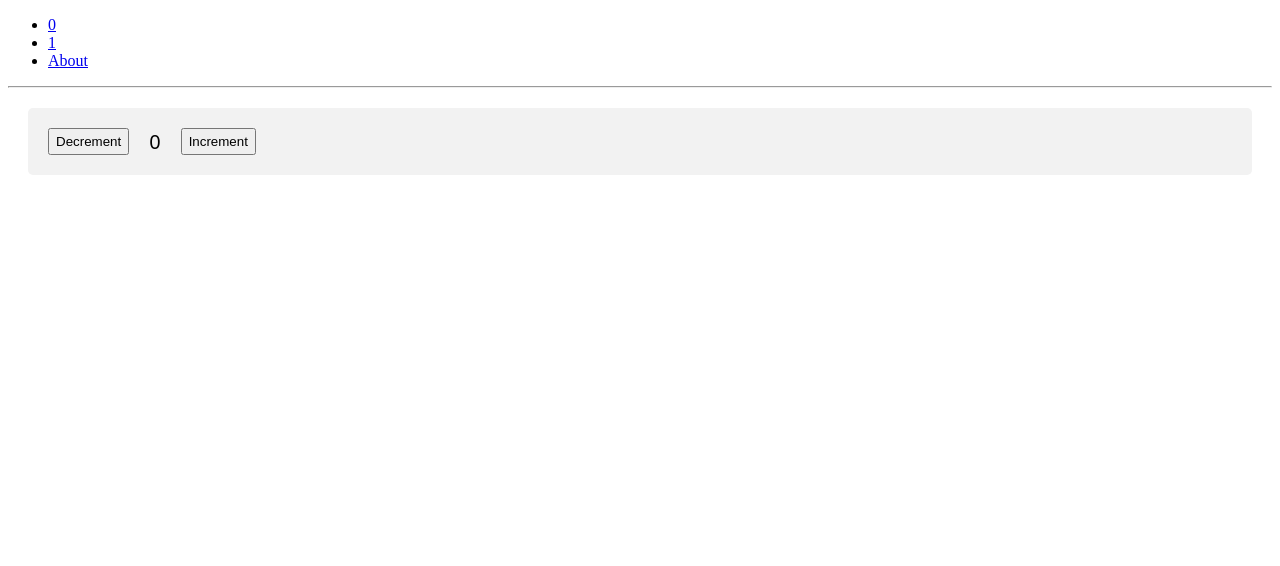
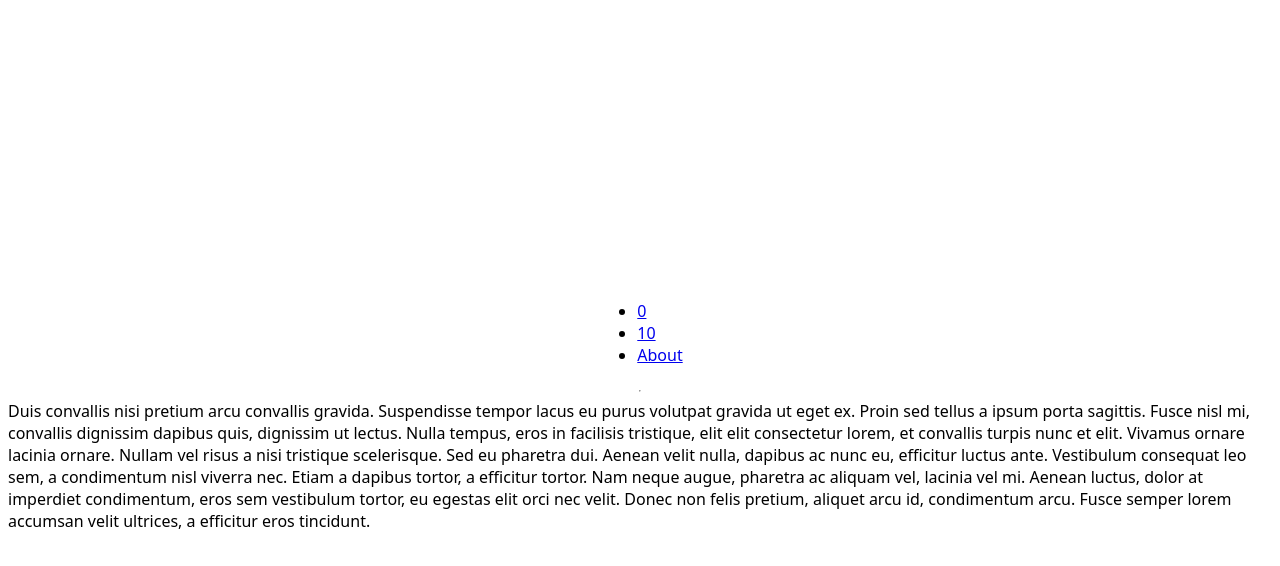
Before and after one commit to mint-lang/mint-vs-x, a React app: page /about in a window 1280 px wide. Shown: the top 566 px of the page. Built offline with nearby package versions, Linux system fonts and the light colour scheme.

Commit message:
Implemented about page.

```diff
--- /dev/null
+++ b/src/about.jsx
@@ -0,0 +1,59 @@
+/* Import the component class. */
+import React, { Component } from "react";
+
+/* The component for the about page. */
+export default class About extends Component {
+  /* In th constructor set the initial state. */
+  constructor(props) {
+    super(props)
+
+    this.state = {
+      /* This field is for tracking the status of the request. */
+      status: "INITIAL",
+      /* The content which will be displayed once loaded. */
+      content: ""
+    }
+  }
+
+  /* When the component is mounted. */
+  componentDidMount() {
+    /* Set the status as loading. */
+    this.setState({ status: "LOADING" }, () => {
+      /* Fetch the data. */
+      fetch('/about.txt')
+      .then((response) => {
+        /* Get the text. */
+        response
+        .text()
+        .then((body) => {
+          /* Set the status to loaded and content. */
+          this.setState({
+            status: "LOADED",
+            content: body
+          })
+        })
+      })
+      .catch(() => {
+        /* On an error set the status. */
+        this.setState({
+          status: "ERRORED",
+          content: ""
+        })
+      })
+    })
+  }
+
+  render () {
+    /* Based on the status render things. */
+    switch (this.state.status) {
+      case "LOADING":
+        return <div>Loading...</div>
+      case "ERRORED":
+        return <div>Could not load the content...</div>
+      case "LOADED":
+        return <div>{this.state.content}</div>
+      default:
+        return false
+    }
+  }
+}
--- a/src/main.jsx
+++ b/src/main.jsx
@@ -9,6 +9,18 @@ import { connect } from "react-redux";
 
 /* Import the counter component. */
 import Counter from './counter.jsx';
+import About from './about.jsx';
+
+import styled from "styled-components";
+
+const StyledDiv = styled.div`
+  justify-content: center;
+  flex-direction: column;
+  align-items: center;
+  font-family: sans;
+  display: flex;
+  height: 100vh;
+`
 
 /* This is our main component which is connected to the store. */
 class Main extends Component {
@@ -20,13 +32,11 @@ class Main extends Component {
     const { counter, onIncrement, onDecrement } = this.props;
 
     return (
-      <div>
       <Counter
         onIncrement={onIncrement}
         onDecrement={onDecrement}
         counter={counter}
       />
-      </div>
     );
   }
 }
@@ -64,6 +74,7 @@ export const App = connect(
 
 import {
   BrowserRouter as Router,
+  Switch,
   Route,
   Link
 } from 'react-router-dom'
@@ -77,18 +88,21 @@ const RoutedApp = (props) =>  {
 
 const Page = () =>
   <Router>
-    <div>
+    <StyledDiv>
       <ul>
         <li><Link to="/">0</Link></li>
-        <li><Link to="/1">1</Link></li>
-        <li><Link to="/topics">About</Link></li>
+        <li><Link to="/10">10</Link></li>
+        <li><Link to="/about">About</Link></li>
       </ul>
 
       <hr/>
 
+      <Switch>
         <Route exact path="/" render={RoutedApp}/>
+        <Route exact path="/about" component={About}/>
         <Route path="/:count" component={RoutedApp}/>
-    </div>
+      </Switch>
+    </StyledDiv>
   </Router>
 
 import ReactDOM from "react-dom";
--- a/webpack.config.js
+++ b/webpack.config.js
@@ -21,6 +21,7 @@ module.exports = {
     ]
   },
   devServer: {
+    contentBase: './public',
     historyApiFallback: {
       rewrites: [
         {
```
Also changed, not shown: public/about.txt (added), public/index.html (renamed from index.html). Lines whose indentation alone changed are shown as unchanged.
